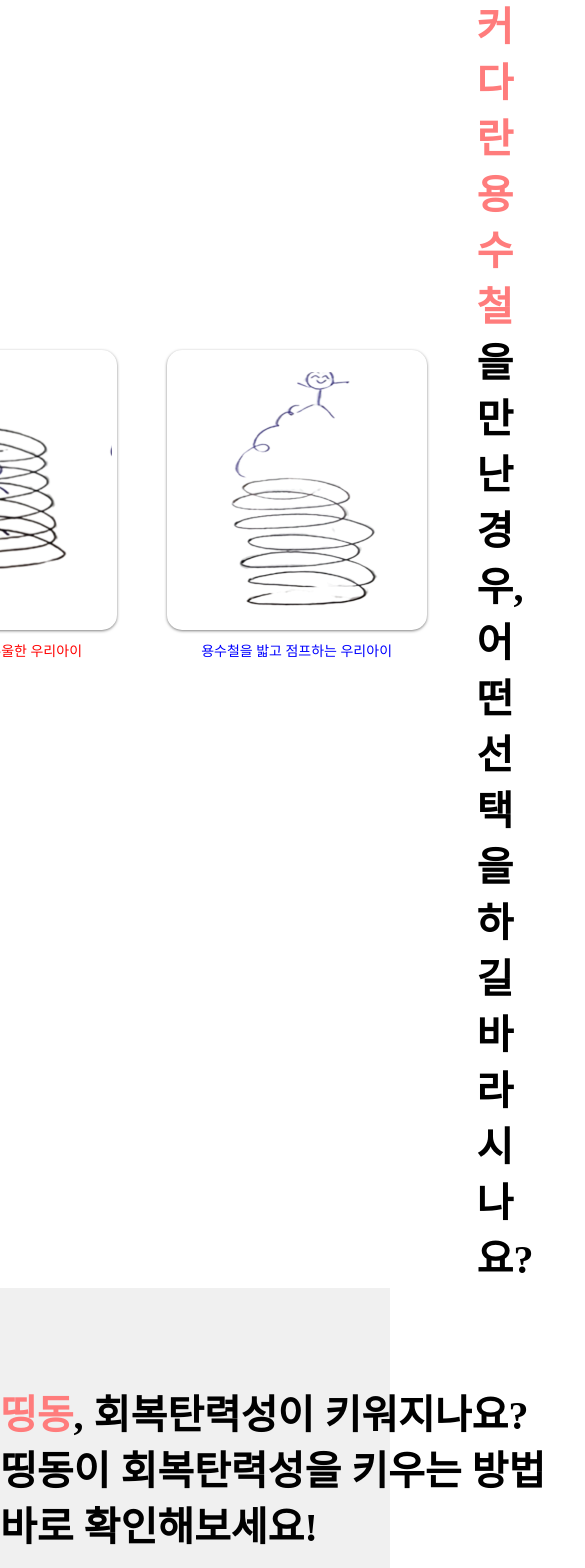
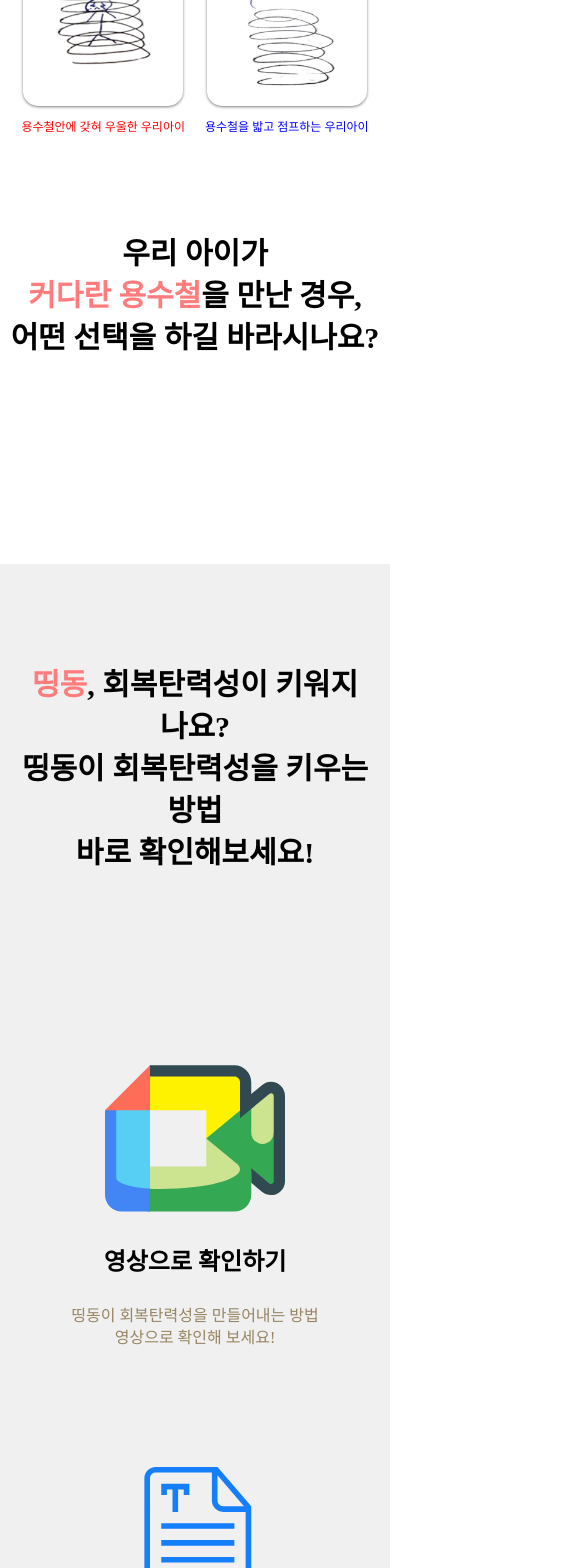
Before and after one commit to aiwebnovel/Dreamus, a React (Vite) app: page / in a window 390 px wide. Shown: the part 360-1928 px from the top of the page, 585 px wide, since content can reach past the window. Built offline with nearby package versions, Linux system fonts and the light colour scheme.

Commit message:
feat: DingDongSpring 컴포넌트 모바일

```diff
--- a/src/components/layout/Header.module.scss
+++ b/src/components/layout/Header.module.scss
@@ -28,6 +28,10 @@
       display: flex;
       align-items: center;
       gap: 10px;
+
+      @include mobile {
+        gap: 0;
+      }
     }
 
     &__icon {
@@ -45,7 +49,7 @@
       font-weight: bold;
 
       @include mobile {
-        font-size: 32px;
+        font-size: 30px;
       }
     }
   }
--- a/src/components/layout/Header.tsx
+++ b/src/components/layout/Header.tsx
@@ -15,13 +15,13 @@ import styles from '@components/layout/Header.module.scss'
 function Header() {
   const [openMenu, setOpenMenu] = useState<string | null>(null)
   const [isNavOpen, setIsNavOpen] = useState(false)
-  const [isMobile, setIsMobile] = useState(window.innerWidth <= 768)
+  const [isMobile, setIsMobile] = useState(window.innerWidth <= 767)
   const headerRef = useRef<HTMLDivElement>(null)
 
   useEffect(() => {
     const handleResize = () => {
-      setIsMobile(window.innerWidth <= 768)
-      if (window.innerWidth > 768) {
+      setIsMobile(window.innerWidth <= 767)
+      if (window.innerWidth > 767) {
         setIsNavOpen(false)
       }
     }
--- a/src/components/sections/DingDongIntroduce.module.scss
+++ b/src/components/sections/DingDongIntroduce.module.scss
@@ -1,18 +1,27 @@
-.introduce__section {
+.introduce {
   background: #f0f0f0;
-}
 
-.introduce {
-  padding: 100px 0px;
-  min-width: 100vh;
-  max-width: 1280px;
-  margin: 0 auto;
+  &__inner {
+    padding: 100px 0px;
+    min-height: 100vh;
+    max-width: 1280px;
+    margin: 0 auto;
+
+    @include mobile {
+      max-width: 767px;
+    }
+  }
 
   &__container {
     display: flex;
     flex-direction: column;
     justify-content: center;
     gap: 40px;
+
+    @include mobile {
+      align-items: center;
+      gap: 150px;
+    }
   }
 
   &__text {
@@ -21,10 +30,21 @@
     align-items: flex-start;
     justify-content: center;
 
+    @include mobile {
+      width: 100%;
+      align-items: center;
+    }
+
     &__main {
       font-size: 40px;
       font-weight: bold;
       line-height: 1.4;
+
+      @include mobile {
+        font-size: 30px;
+        text-wrap: pretty;
+        text-align: center;
+      }
     }
 
     &__sub {
@@ -37,6 +57,12 @@
     align-items: center;
     justify-content: center;
     margin-top: 30px;
+
+    @include mobile {
+      width: 100%;
+      flex-direction: column;
+      gap: 100px;
+    }
 
     &__box {
       flex: 1;
@@ -52,6 +78,10 @@
       font-size: 30px;
       font-weight: bold;
       line-height: 1.5;
+
+      @include mobile {
+        font-size: 24px;
+      }
     }
 
     &__subText {
@@ -59,11 +89,91 @@
       margin-top: 15px;
       color: #978462;
       line-height: 1.4;
+
+      @include mobile {
+        text-align: center;
+      }
     }
   }
 
   &__icon {
     width: 250px;
     height: 250px;
+
+    @include mobile {
+      width: 180px;
+      height: 180px;
+    }
   }
 }
+
+
+// .introduce__section {
+//   background: #f0f0f0;
+// }
+
+// .introduce {
+//   padding: 100px 0px;
+//   min-width: 100vh;
+//   max-width: 1280px;
+//   margin: 0 auto;
+
+//   &__container {
+//     display: flex;
+//     flex-direction: column;
+//     justify-content: center;
+//     gap: 40px;
+//   }
+
+//   &__text {
+//     display: flex;
+//     flex-direction: column;
+//     align-items: flex-start;
+//     justify-content: center;
+
+//     &__main {
+//       font-size: 40px;
+//       font-weight: bold;
+//       line-height: 1.4;
+//     }
+
+//     &__sub {
+//       color: #ff7c7c;
+//     }
+//   }
+
+//   &__intro {
+//     display: flex;
+//     align-items: center;
+//     justify-content: center;
+//     margin-top: 30px;
+
+//     &__box {
+//       flex: 1;
+//       display: flex;
+//       flex-direction: column;
+//       align-items: center;
+//       justify-content: center;
+//       gap: 10px;
+//       cursor: pointer;
+//     }
+
+//     &__text {
+//       font-size: 30px;
+//       font-weight: bold;
+//       line-height: 1.5;
+//     }
+
+//     &__subText {
+//       font-size: 16px;
+//       margin-top: 15px;
+//       color: #978462;
+//       line-height: 1.4;
+//     }
+//   }
+
+//   &__icon {
+//     width: 250px;
+//     height: 250px;
+//   }
+// }
--- a/src/components/sections/DingDongIntroduce.tsx
+++ b/src/components/sections/DingDongIntroduce.tsx
@@ -5,8 +5,8 @@ import Text from '@assets/icon/text.svg?react'
 
 function DingDongIntroduce() {
   return (
-    <section className={styles.introduce__section}>
-      <div className={styles.introduce}>
+    <section className={styles.introduce}>
+      <div className={styles.introduce__inner}>
         <div className={styles.introduce__container}>
           <div className={styles.introduce__text}>
             <p className={styles.introduce__text__main}>
--- a/src/components/sections/DingDongSpring.module.scss
+++ b/src/components/sections/DingDongSpring.module.scss
@@ -1,4 +1,5 @@
 .spring {
+  &__inner {
     max-width: 1280px;
     min-height: 100vh;
     margin: 0 auto;
@@ -6,27 +7,21 @@
     align-items: center;
     justify-content: center;
 
+    @include mobile {
+      max-width: 767px;
+    }
+  }
+
   &__container {
     display: flex;
     align-items: center;
     gap: 50px;
-  }
 
-  &__text {
-    flex: 1;
-    display: flex;
+
+    @include mobile {
       flex-direction: column;
-    align-items: flex-start;
-    justify-content: center;
-
-    &__main {
-      font-size: 40px;
-      font-weight: bold;
-      line-height: 1.4;
-    }
-
-    &__sub {
-      color: #ff7c7c;
+      gap: 100px;
+      justify-self: center;
     }
   }
 
@@ -36,6 +31,10 @@
     align-items: center;
     justify-content: center;
     gap: 50px;
+
+    @include mobile {
+      gap: 20px;
+    }
 
     &__box {
       display: flex;
@@ -49,16 +48,121 @@
       border-radius: 15px;
       padding: 15px 5px;
       box-shadow: 0 1px 3px rgba(0, 0, 0, 0.5);
+
+      @include mobile {
+        width: 150px;
+        height: 150px;
+      }
     }
 
     &__springIn {
       color: red;
       font-size: 14px;
+
+      @include mobile {
+        font-size: 12px;
+      }
     }
 
     &__springOut {
       color: blue;
       font-size: 14px;
+
+      @include mobile {
+        font-size: 12px;
       }
     }
   }
+
+  &__text {
+    flex: 1;
+    display: flex;
+    flex-direction: column;
+    align-items: flex-start;
+    justify-content: center;
+
+    @include mobile {
+      align-items: center;
+    }
+
+    &__main {
+      font-size: 40px;
+      font-weight: bold;
+      line-height: 1.4;
+
+      @include mobile {
+        font-size: 30px;
+      }
+    }
+
+    &__sub {
+      color: #ff7c7c;
+    }
+  }
+}
+
+
+// .spring {
+//   max-width: 1280px;
+//   min-height: 100vh;
+//   margin: 0 auto;
+//   display: flex;
+//   align-items: center;
+//   justify-content: center;
+
+  // &__container {
+  //   display: flex;
+  //   align-items: center;
+  //   gap: 50px;
+  // }
+
+  // &__text {
+  //   flex: 1;
+  //   display: flex;
+  //   flex-direction: column;
+  //   align-items: flex-start;
+  //   justify-content: center;
+
+  //   &__main {
+  //     font-size: 40px;
+  //     font-weight: bold;
+  //     line-height: 1.4;
+  //   }
+
+  //   &__sub {
+  //     color: #ff7c7c;
+  //   }
+  // }
+
+  // &__img {
+  //   flex: 1;
+  //   display: flex;
+  //   align-items: center;
+  //   justify-content: center;
+  //   gap: 50px;
+
+  //   &__box {
+  //     display: flex;
+  //     flex-direction: column;
+  //     align-items: center;
+  //     gap: 15px;
+  //   }
+
+  //   &__spring {
+  //     width: 250px;
+  //     border-radius: 15px;
+  //     padding: 15px 5px;
+  //     box-shadow: 0 1px 3px rgba(0, 0, 0, 0.5);
+  //   }
+
+  //   &__springIn {
+  //     color: red;
+  //     font-size: 14px;
+  //   }
+
+  //   &__springOut {
+  //     color: blue;
+  //     font-size: 14px;
+  //   }
+  // }
+// }
--- a/src/components/sections/DingDongSpring.tsx
+++ b/src/components/sections/DingDongSpring.tsx
@@ -15,8 +15,8 @@ const item = {
 
 function DingDongSpring() {
   return (
-    <section>
-      <div className={styles.spring}>
+    <section className={styles.spring}>
+      <div className={styles.spring__inner}>
         <motion.div
           initial="hideen"
           animate="visible"
--- a/src/styles/variables.scss
+++ b/src/styles/variables.scss
@@ -3,27 +3,3 @@ $breakpoint-mobile: 360px;
 $breakpoint-tabletToMobile: 768px;
 $breakpoint-laptopToDesktop: 1280px;
 $breakpoint-desktop: 1440px;
-
-@mixin mobile {
-  @media (min-width: #{$breakpoint-mobile}) and (max-width:#{$breakpoint-tabletToMobile - 1px}) {
-    @content;
-  }
-}
-
-@mixin tablet {
-  @media (min-width: #{$breakpoint-tabletToMobile}) and (max-width:#{$breakpoint-laptopToDesktop - 1px}) {
-    @content;
-  }
-}
-
-@mixin laptop {
-  @media (min-width: #{$breakpoint-laptopToDesktop}) and (max-width:#{$breakpoint-desktop - 1px}) {
-    @content;
-  }
-}
-
-@mixin desktop {
-  @media (min-width: #{$breakpoint-desktop}) {
-    @content;
-  }
-}
```
Lines whose indentation alone changed are shown as unchanged.
